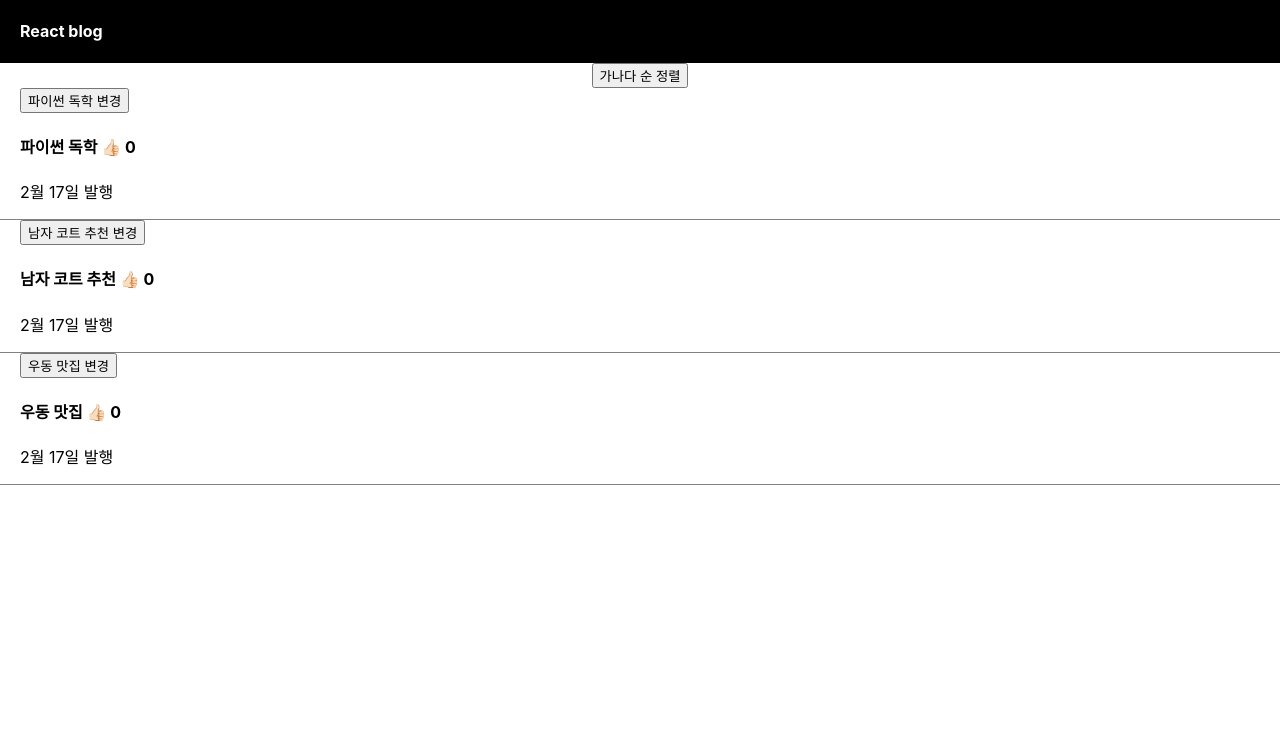
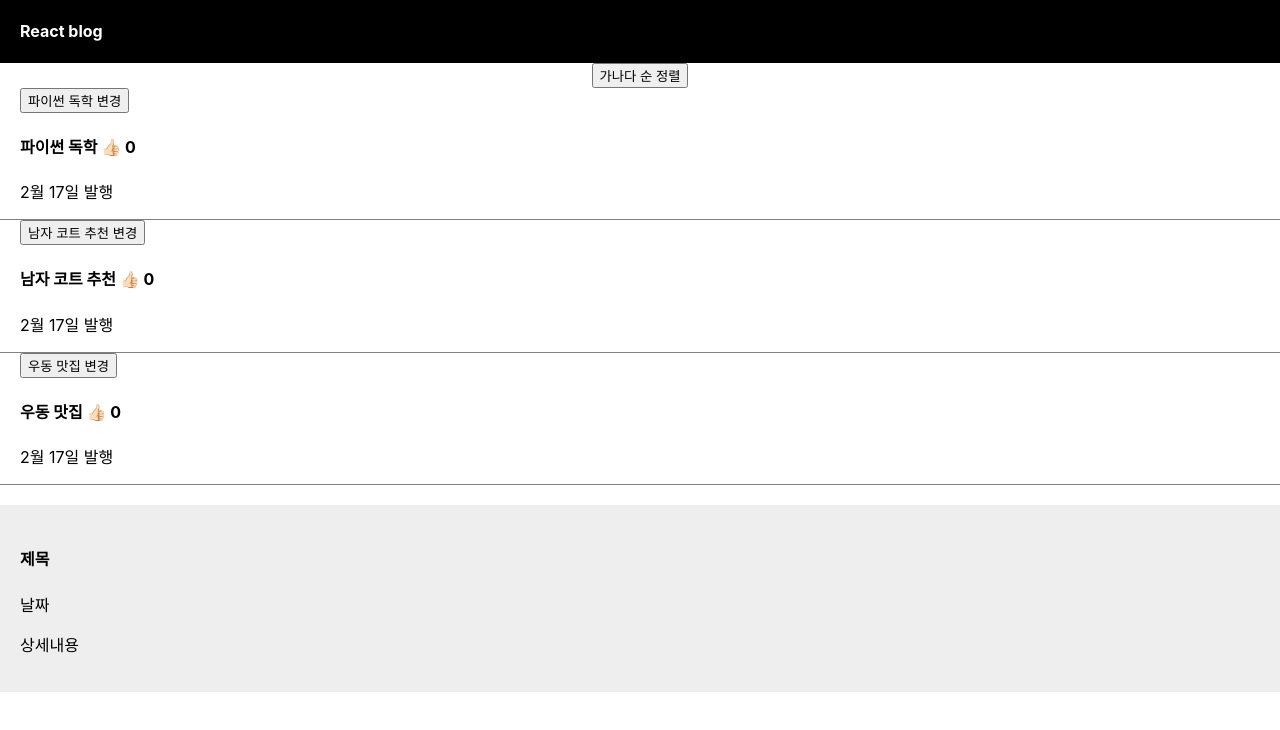
Before and after one commit to sWineTake/apple-coding-blog, a React (Create React App) app: page / in a window 1280 px wide. Shown: the top 730 px of the page. Built offline with nearby package versions, Linux system fonts and the light colour scheme.

Commit message:
컴포넌트 추가

```diff
--- a/src/App.css
+++ b/src/App.css
@@ -17,6 +17,13 @@
   width: 100%;
   color : white;
   padding-left: 20px;
+}
+
+.modal {
+  margin-top: 20px;
+  padding: 20px;
+  background: #eee;
+  text-align: left;
 }
 
 .App-logo {
--- a/src/App.js
+++ b/src/App.js
@@ -45,7 +45,6 @@
 
     return (
         <div className="App">
-
             <div className="black-nav">
                 <h4 style={{ fontSize: '16px'}}>React blog</h4>
             </div>
@@ -59,8 +58,27 @@
                     <p>2월 17일 발행</p>
                 </div>
             ))}
+
+            <Modal/>
         </div>
     );
 }
 
+// const Modal = () => { // 내충 내용 ~ }
+function Modal() {
+    // 컴포넌트 생성 법칙
+    // 1. 반복적으로 html을 축약할 때
+    // 2. 큰 페이지들
+    // 3. 자주 변경되는 것들
+    return (
+        <>
+            <div className="modal">
+                <h4>제목</h4>
+                <p>날짜</p>
+                <p>상세내용</p>
+            </div>
+        </>
+    )
+}
+
 export default App;
```
